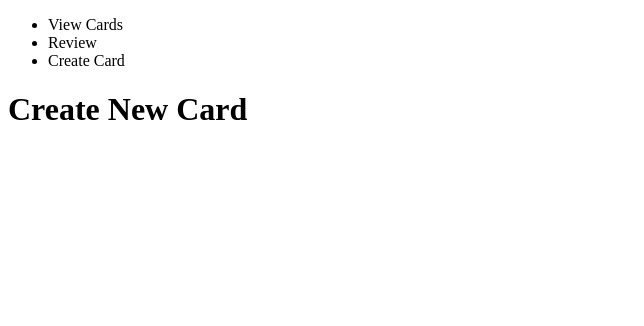
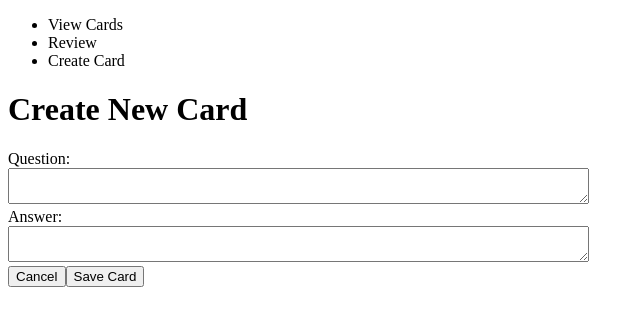
Before and after one commit to soyun0101/react-flash-cards-pt, a React app: page / in a window 1280 px wide. Both pictures are taken after a click on the element "Create Card". Shown: the top 326 px of the page, without its empty margins (0-644 px from the left). Built offline with nearby package versions, Linux system fonts and the light colour scheme; the HTML template or start-up script is replaced by a standard one.

Commit message:
added addCard saveCard and passed Props to create card

```diff
--- a/src/components/app.jsx
+++ b/src/components/app.jsx
@@ -10,11 +10,14 @@ class App extends React.Component{
         super(props);
 
         this.state= {
-            view: 'view-cards'
+            view: 'view-cards',
+            cards: []
         }
 
         this.setView = this.setView.bind(this);
         this.getView = this.getView.bind(this);
+        this.saveCards = this.saveCards.bind(this);
+        this.addCard = this.addCard.bind(this);
     }
 
     setView(changeView){
@@ -30,7 +33,7 @@ class App extends React.Component{
 
         switch(currentView){
             case 'create-card':
-                return <CreateCard />;
+                return <CreateCard addCard={this.addCard} />;
             case 'review-card':
                 return <ReviewCards />;
             case 'view-cards':
@@ -40,7 +43,26 @@ class App extends React.Component{
         }
     }
 
+    saveCards(){
+        const stringedCards = JSON.stringify(this.state.cards);
+        const storeCards = window.localStorage;
+        storeCards.setItem({flashCards: stringedCards});
+    }
+
+    addCard(cardObject){
+        console.log('cardobject is: ', cardObject);
+        const cardsArray = this.state.cards.slice();
+        const newSetCards = cardsArray.push(cardObject);
+        console.log(cardsArray);
+        console.log('in addCard: ', newSetCards);
+        this.setState({
+            cards: cardsArray
+        });
+        this.saveCards();
+    }
+
     render(){
+        console.log('Cards From App: ', this.state.cards);
         return(
             <div>
                 <Nav setView={this.setView}/>
--- a/src/components/create-card.jsx
+++ b/src/components/create-card.jsx
@@ -2,8 +2,70 @@ import React from 'react';
 
 
 class CreateCard extends React.Component{
+    constructor(props){
+        super(props);
+
+        this.state = {
+            question: '',
+            answer: ''
+        }
+
+        this.handleChange = this.handleChange.bind(this);
+        this.handleSubmit = this.handleSubmit.bind(this);
+    }
+
+    handleChange(e){
+
+        const target= e.target;
+
+        console.log(target.value);
+
+        if(target.name === 'question'){
+            this.setState({
+                question: target.value
+            });
+        }
+        if(target.name === 'answer'){
+            this.setState({
+                answer: target.value
+            });
+        }
+    }
+
+    handleSubmit(e){
+        e.preventDefault();
+
+        this.props.addCard({
+            question: this.state.question,
+            answer: this.state.answer
+        });
+    }
+
     render(){
-        return <h1>Create New Card</h1>
+
+        console.log('q: ', this.state.question);
+        console.log('a: ', this.state.answer);
+        return <form onSubmit={this.handleSubmit}>
+        <h1>Create New Card</h1>
+        <label htmlFor="question">
+            Question:
+            <div>
+                <textarea onChange={this.handleChange} name="question" id="question" cols="70" rows="2"></textarea>
+            </div>
+        </label>
+        <label htmlFor="answer">
+            Answer:
+            <div>
+                <textarea onChange={this.handleChange} name="answer" id="answer" cols="70" rows="2"></textarea>
+            </div>
+        </label>
+        <button>Cancel</button>
+        <button type="submit">Save Card</button>
+    </form>
     }
+
+
+
+
 }
 export default CreateCard;
```
Also changed, not shown: 1 other file (tests, documents, lock files or other folders).
